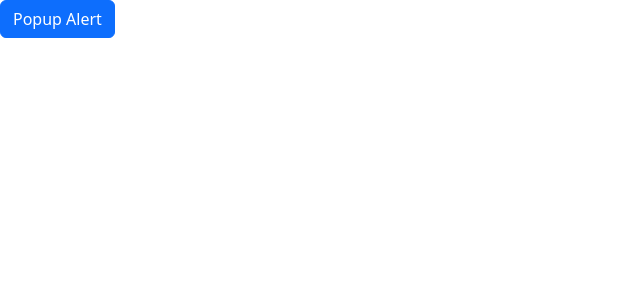
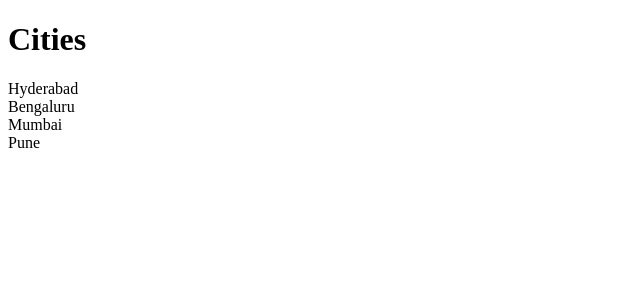
Before and after one commit to krishnapraneethp/react-app, a React (Vite) app: page / in a window 1280 px wide. Shown: the top 300 px of the page, without its empty margins (0-640 px from the left). Built offline with nearby package versions, Linux system fonts and the light colour scheme.

Commit message:
Styling Components - Venilla CSS

```diff
--- a/src/App.tsx
+++ b/src/App.tsx
@@ -1,22 +1,13 @@
 import { useState } from "react";
 import Alert from "./components/Alert";
 import Button from "./components/Button";
+import ListGroup from "./components/ListGroup";
 
 function App() {
-  const [isAlertVisible, setAlertVisible] = useState(false);
+  const cities = ["Hyderabad", "Bengaluru", "Mumbai", "Pune"];
+  const handleClick = (item: string) => console.log(item);
   return (
-    <>
-      <Button color="primary" onClick={() => setAlertVisible(true)}>
-        Popup Alert
-      </Button>
-      {isAlertVisible && (
-        <Alert
-          onClose={() => {
-            setAlertVisible(false);
-          }}
-        ></Alert>
-      )}
-    </>
+    <ListGroup items={cities} heading="Cities" onSelectedItem={handleClick} />
   );
 }
 
--- /dev/null
+++ b/src/components/ListGroup/ListGroup.css
@@ -0,0 +1,4 @@
+.list-group {
+    list-style: none;
+    padding: 0;
+}
--- a/src/components/ListGroup.tsx
+++ b/src/components/ListGroup/ListGroup.tsx
@@ -1,4 +1,5 @@
 import { useState } from "react";
+import "./ListGroup.css";
 interface Props {
   items: string[];
   heading: string;
--- /dev/null
+++ b/src/components/ListGroup/index.ts
@@ -0,0 +1,3 @@
+import ListGroup from './ListGroup'
+
+export default ListGroup
```
Also changed, not shown: src/main.tsx (+5 -6 lines).
